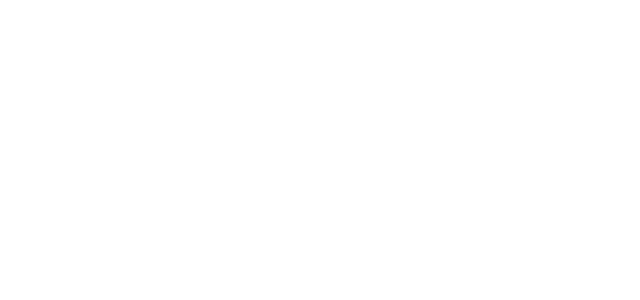
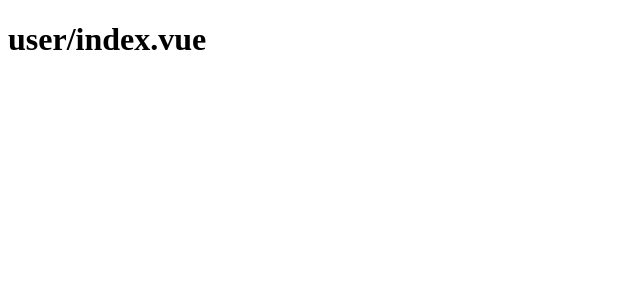
Before and after one commit to kinoko109/nuxt-study, a Nuxt app: page /users in a window 1280 px wide. Before the commit this address had no page. Shown: the top 300 px of the page, without its empty margins (0-640 px from the left). Built offline with nearby package versions, Linux system fonts and the light colour scheme.

Commit message:
update: usersページ追加

```diff
--- /dev/null
+++ b/pages/users/index.vue
@@ -0,0 +1,3 @@
+<template>
+  <h1>user/index.vue</h1>
+</template>
--- /dev/null
+++ b/pages/users/other.vue
@@ -0,0 +1,3 @@
+<template>
+  <h1>user/other.vue</h1>
+</template>
```
